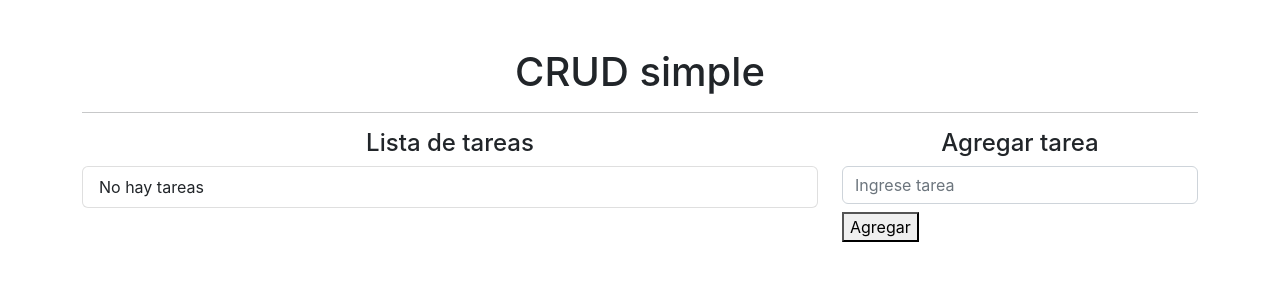
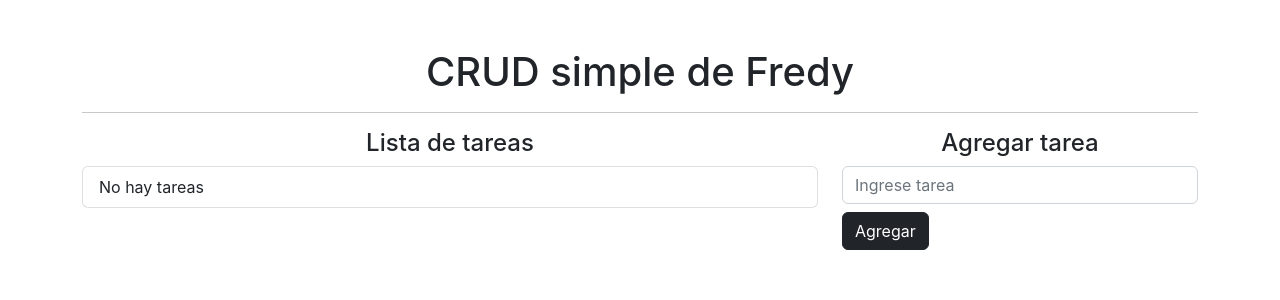
Before and after one commit to fredyvelasquezgt/CRUDWebApp, a React (Create React App) app: page / in a window 1280 px wide. Shown: the top 300 px of the page. Built offline with nearby package versions, Linux system fonts and the light colour scheme.

Commit message:
CRUD finished

```diff
--- a/src/App.jsx
+++ b/src/App.jsx
@@ -69,7 +69,7 @@ function App() {
 
   return (
     <div className="container mt-5">
-      <h1 className="text-center" >CRUD simple</h1>
+      <h1 className="text-center" >CRUD simple de Fredy</h1>
       <hr />
       <div className="row">
         <div className="col-8">
@@ -125,9 +125,10 @@ function App() {
 
             {
               modoEdicion ? (
-                <button className="btn-warning btn-block" type="submit">Editar</button>
+                <button className="btn btn-warning btn-block" type="submit">Editar</button>
               ) : (
-                <button className="btn-dark btn-block" type="submit">Agregar</button>
+                <button className="btn btn-dark btn-block" type="submit">Agregar</button>
+
               )
             }
 
```
